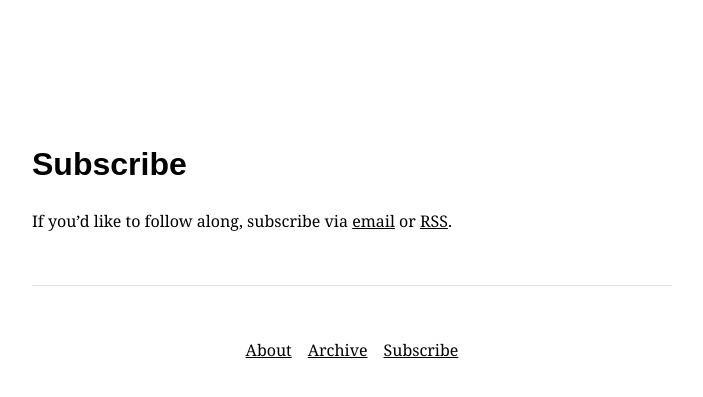
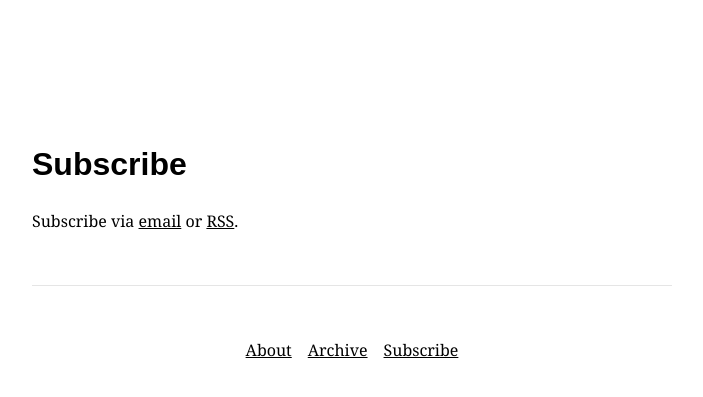
Before and after one commit to michaelaliotti/michaelaliotti.github.io, a Jekyll site: the page built from subscribe.md, in a window 1280 px wide. Shown: the top 397 px of the page, without its empty margins (288-991 px from the left). Built offline with Jekyll 4.4.1, drawn with Linux system fonts in a browser that asks for light colours; our own code applies the rules of GitHub Pages for plain Markdown files.

Commit message:
Updated Subscribe text.

```diff
--- a/subscribe.md
+++ b/subscribe.md
@@ -1,3 +1,3 @@
 # Subscribe
 
-If you'd like to follow along, subscribe via [email](https://eepurl.com/df7Y9P) or [RSS](/feed.xml).
+Subscribe via [email](https://eepurl.com/df7Y9P) or [RSS](/feed.xml).
```
